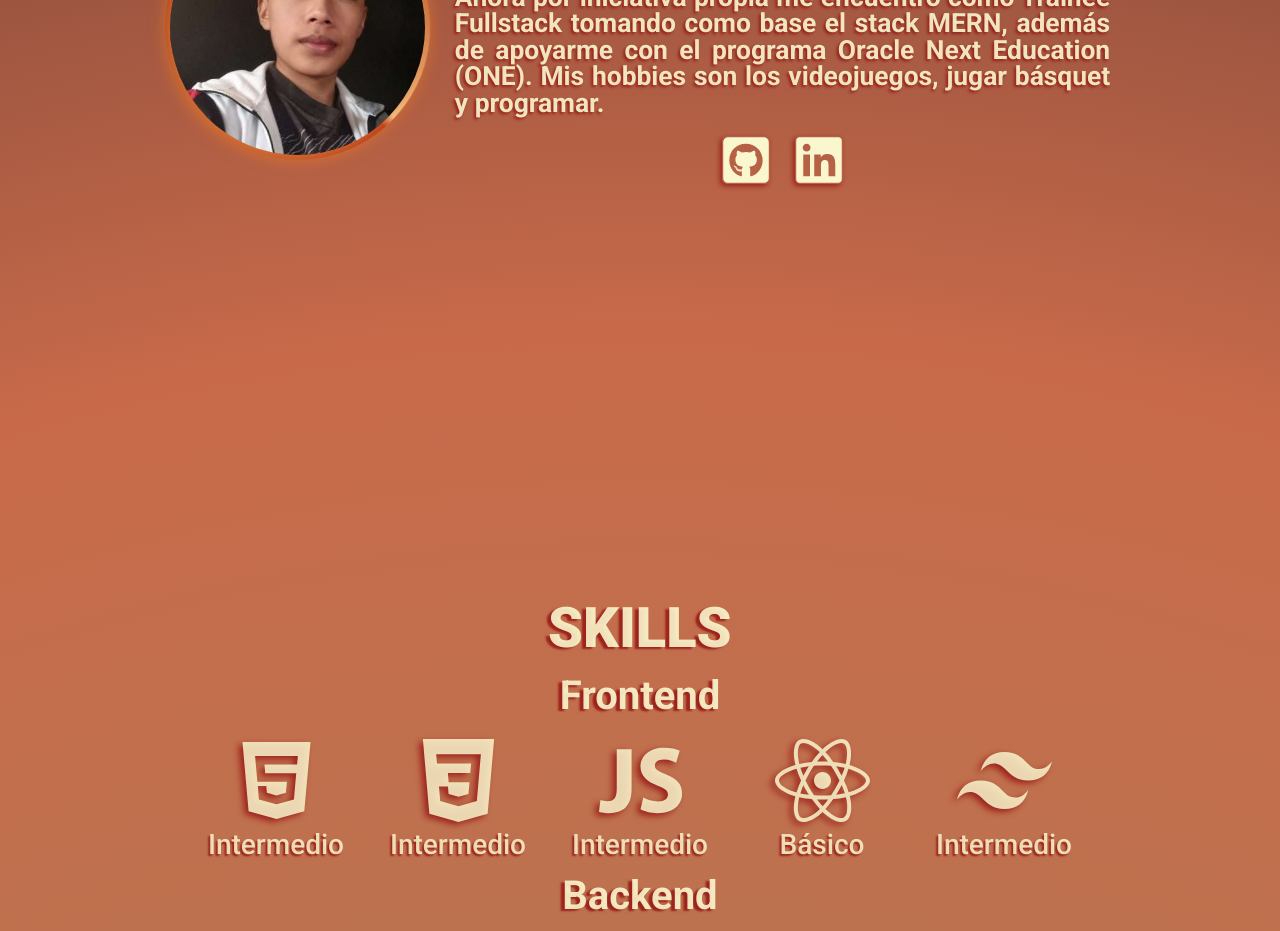
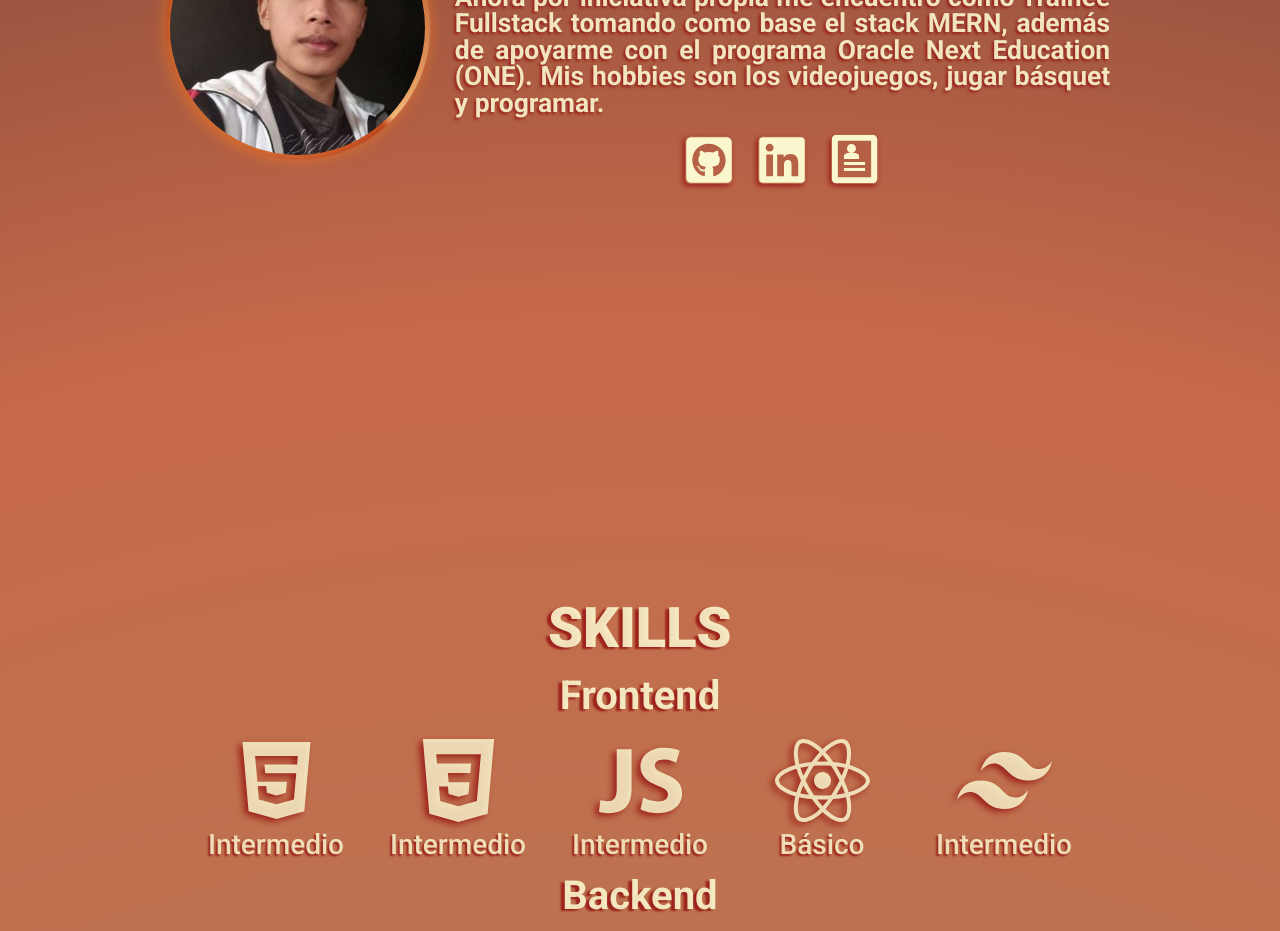
Before and after one commit to Jhordy11/Portafolio, a React (Vite) app: page / in a window 1280 px wide. Shown: the part 1200-2131 px from the top of the page. Built offline with nearby package versions, Linux system fonts and the light colour scheme.

Commit message:
agregando CV

```diff
--- a/public/SobreMi.css
+++ b/public/SobreMi.css
@@ -93,6 +93,11 @@
   user-select: none ;
 }
 
+.sobreMi__presentacion__iconos__a:nth-child(3)>svg{
+  transform: scale(0.93);
+  right: 1px;
+  top: -3px;
+}
 .sobreMi__presentacion__iconos__a:hover{
   animation: linkAnimacionS  linear 1s infinite;
 }
--- a/src/componentes/containers/SobreMi.tsx
+++ b/src/componentes/containers/SobreMi.tsx
@@ -1,12 +1,13 @@
 import "/public/SobreMi.css";
 import { FaGithubSquare, FaLinkedin } from "react-icons/fa";
+import { ImProfile } from "react-icons/im";
 export default function SobreMi() {
   return (
     <div className="sobreMi" id="sobreMi">
       <img
         className="sobreMi__fotoYo"
         src="/imagenes/jhordy.jpg"
-        alt="foto-jhordy"
+        alt="jhordyaguas"
         data-aos="zoom-in"
         data-aos-delay="100"
       />
@@ -49,6 +50,14 @@
           >
             <FaLinkedin className="sobreMi__presentacion__iconos__icon" />
           </a>
+          <a
+            className="sobreMi__presentacion__iconos__a"
+            href="/Curriculum-Jhordy-Aguas.pdf"
+            target="_blank"
+            rel="noopener noreferrer"
+          >
+            <ImProfile className="sobreMi__presentacion__iconos__icon" />
+          </a>
         </div>
       </div>
     </div>
```
Also changed, not shown: 1 other file (tests, documents, lock files or other folders).
